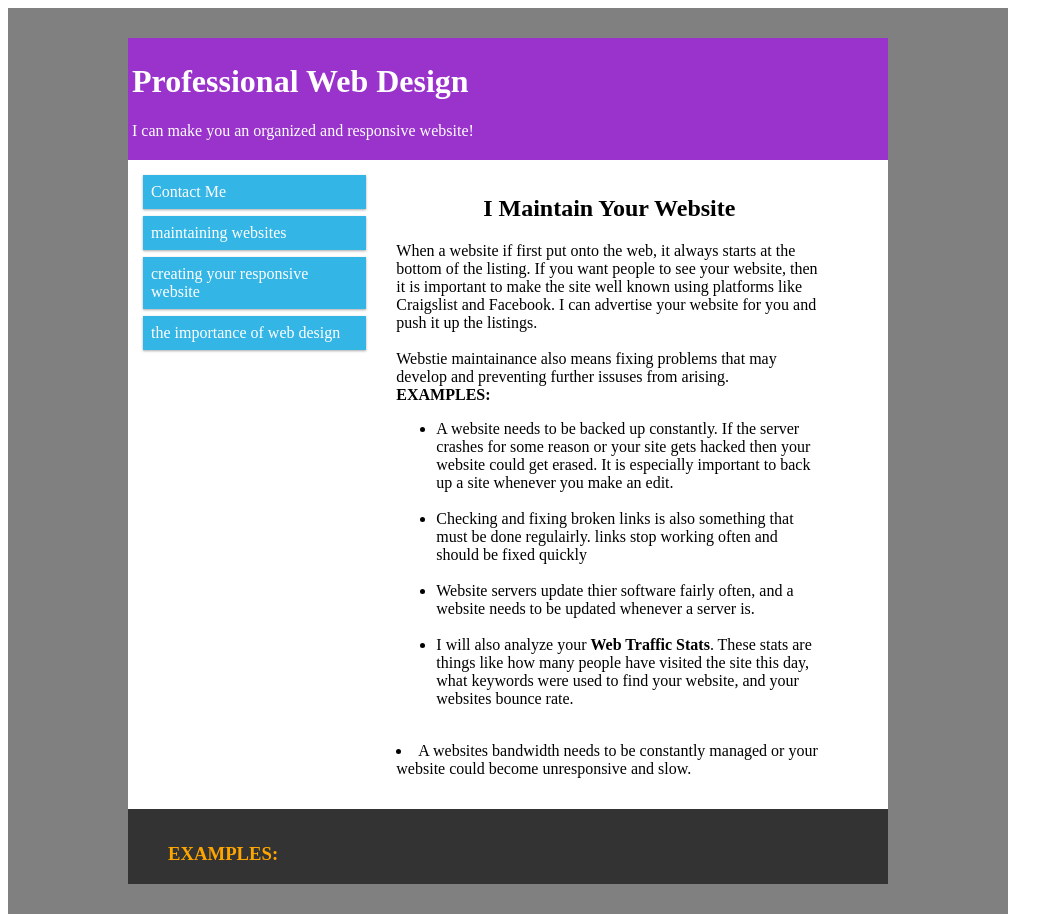
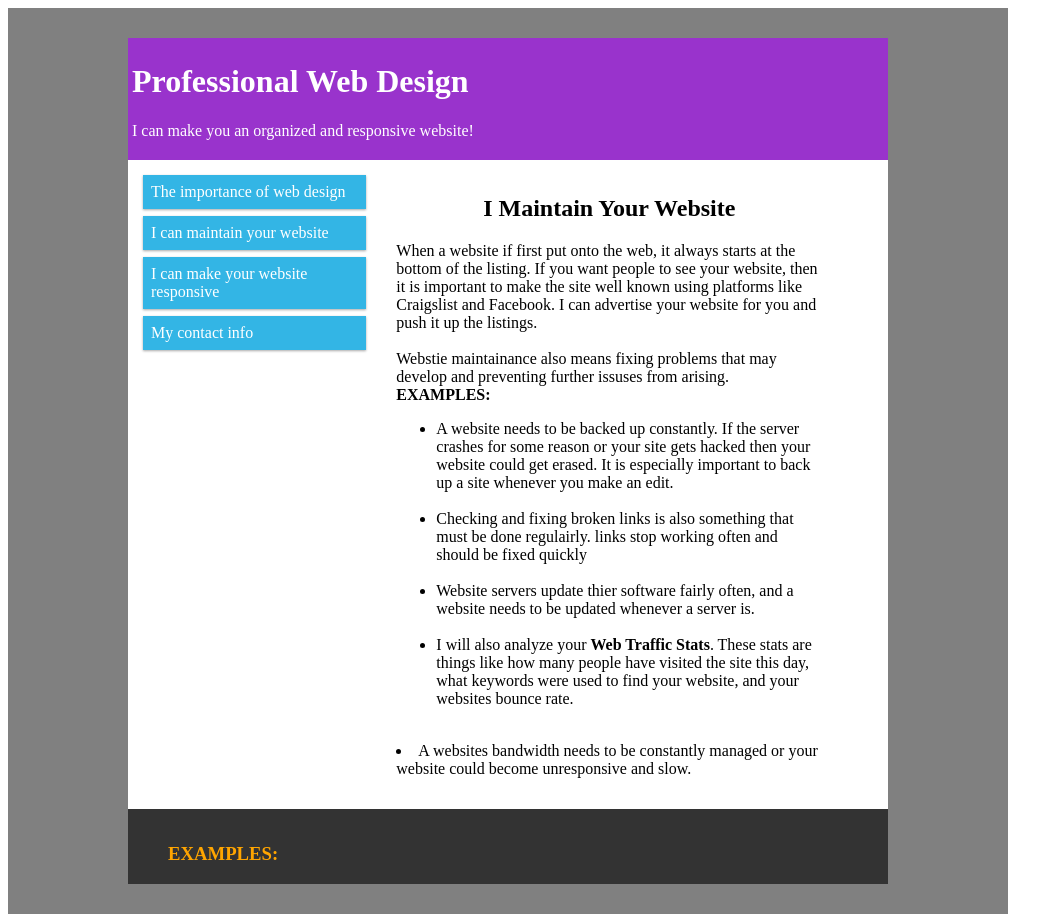
Before and after one commit to kogamikirito/kogamikirito.github.io, a Jekyll site: the page maintain/index.html, which Jekyll copies as it is, in a window 1280 px wide. Shown: the whole page, without its empty margins (0-1063 px from the left). Built offline with Jekyll 4.4.1, drawn with Linux system fonts in a browser that asks for light colours.

Commit message:
Update index.html

```diff
--- a/maintain/index.html
+++ b/maintain/index.html
@@ -90,6 +90,9 @@
 .type{ max-width: 100%;
     height: auto;}
 
+     .ten{text-decoration:none;
+        color:white;}
+
 
 /* For mobile phones: */
 [class*="col-"] {
@@ -141,13 +144,20 @@
 
 
 <div class="col-3 col-m-3 menu">
-  <ul>
-    <li>Contact Me</li>
-    <li>maintaining websites</li>
-    <li>creating your responsive website</li>
-    <li>the importance of web design</li>
-  </ul>
+
+<ul>
+
+<li ><a href="/web importance" class="ten">The importance of web design</a></li>
+
+<li><a href="/maintain" class="ten"> I can maintain your website </a></li>
+
+<li><a href="/responsive" class="ten">I can make your website responsive</a></li>
+
+<li><a href="/contact info" class="ten">My contact info</a></li>
+
+</ul>
 </div>
+
 
 <div class="col-9 col-m-3">
 
```
